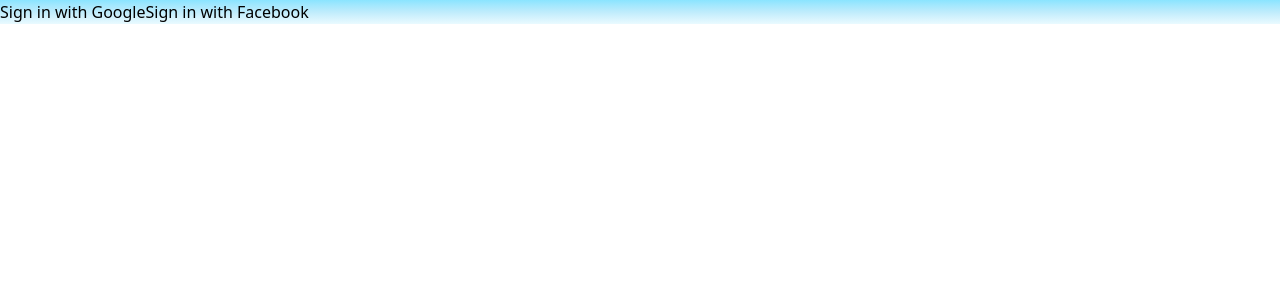
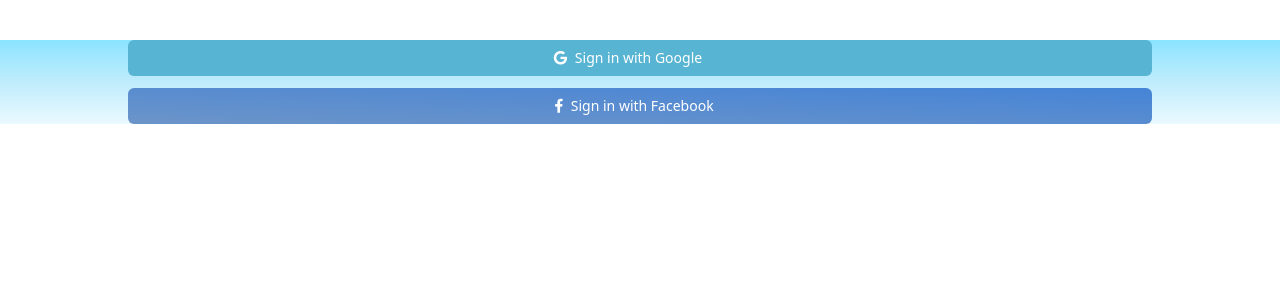
Before and after one commit to Heryakos-Technology/BIZEthio-frontend, a Vue app: page /#/Social in a window 1280 px wide. Shown: the top 300 px of the page. Built offline with nearby package versions, Linux system fonts and the light colour scheme; no server answers; what vue3-apexcharts would draw is missing.

Commit message:
new changes

```diff
--- a/index.html
+++ b/index.html
@@ -1,9 +1,8 @@
 <!DOCTYPE html>
-<html lang="en">
-
+<html lang="">
 <head>
   <meta charset="UTF-8">
-  <link rel="icon" href="/logo.png">
+  <link rel="icon" href="/favicon.ico">
   <meta name="viewport" content="width=device-width, initial-scale=1.0">
   <link href="/src/assets/main.css" rel="stylesheet">
   <link rel="stylesheet" href="https://cdnjs.cloudflare.com/ajax/libs/font-awesome/6.0.0-beta3/css/all.min.css">
@@ -13,16 +12,7 @@
 <body>
   <div id="app"></div>
   <script type="module" src="/src/main.js"></script>
-  <script>
-    window.fbAsyncInit = function () {
-      window.FB.init({
-        appId: '1205146000958902',
-        cookie: true,
-        xfbml: true,
-        version: 'v10.0'
-      });
-    };
-  </script>
   <script async defer crossorigin="anonymous" src="https://connect.facebook.net/en_US/sdk.js"></script>
 </body>
+
 </html>
--- a/src/firebase.js
+++ b/src/firebase.js
@@ -1,6 +1,6 @@
 // Import the functions you need from the SDKs you need
 import { initializeApp } from "firebase/app";
-import { getAuth, GoogleAuthProvider, FacebookAuthProvider } from 'firebase/auth';
+import { getAuth, GoogleAuthProvider, FacebookAuthProvider  } from 'firebase/auth';
 import { getAnalytics } from "firebase/analytics";
 
 // TODO: Add SDKs for Firebase products that you want to use
@@ -23,5 +23,7 @@ const firebaseConfig = {
 const app = initializeApp(firebaseConfig);
 
 const analytics = getAnalytics(app);
+const googleProvider = new GoogleAuthProvider();
+const facebookProvider = new FacebookAuthProvider();
 const auth = getAuth(app);
-export { auth };
+export { auth,googleProvider,facebookProvider };
--- a/src/views/Users/SignIn.vue
+++ b/src/views/Users/SignIn.vue
@@ -68,10 +68,10 @@
           </div>
           <div class="w-4/5 mx-auto text-white bg-cyan mt-5">
             <div class="w-3/4">
-                <button style="background: linear-gradient(to bottom left, #57B4D3 0%,  48%, #57B4D3 98%);" class="p1-1 py-2 rounded-3xl w-7/11 text-sm"><i class="fa-brands fa-google -ml-6 mr-1"></i>  Sign in with Google</button>
+                <button  @click="signInWithGoogle" style="background: linear-gradient(to bottom left, #57B4D3 0%,  48%, #57B4D3 98%);" class="p1-1 py-2 rounded-3xl w-7/11 text-sm"><i class="fa-brands fa-google -ml-6 mr-1"></i>  Sign in with Google</button>
             </div>
             <div class="mt-3 w-3/4">
-             <button style="background: linear-gradient(to bottom left, #4584D7 0%,  48%, #6B94C9 98%);" class="pl-1 py-2 rounded-3xl w-7/11 text-sm"><i class="fa-brands fa-facebook-f -ml-4 mr-1"></i>  Sign in with Facebook </button>
+             <button  @click="signInWithFacebook" style="background: linear-gradient(to bottom left, #4584D7 0%,  48%, #6B94C9 98%);" class="pl-1 py-2 rounded-3xl w-7/11 text-sm"><i class="fa-brands fa-facebook-f -ml-4 mr-1"></i>  Sign in with Facebook </button>
             </div>
           </div>
   </div>
@@ -152,10 +152,10 @@
           </div>
           <div class="w-4/5 mx-auto text-white bg-cyan mt-10">
             <div>
-                <button style="background: linear-gradient(to bottom left, #57B4D3 0%,  48%, #57B4D3 98%);" class="p1-1 py-2 rounded-md w-11/11 text-sm"><i class="fa-brands fa-twitter -ml-6 mr-1"></i>  Sign in with Twitter</button>
+                <button @click="signInWithGoogle" style="background: linear-gradient(to bottom left, #57B4D3 0%,  48%, #57B4D3 98%);" class="p1-1 py-2 rounded-md w-11/11 text-sm"><i class="fa-brands fa-google -ml-6 mr-1"></i>  Sign in with Google</button>
             </div>
             <div class="mt-3">
-             <button style="background: linear-gradient(to bottom left, #4584D7 0%,  48%, #6B94C9 98%);" class="pl-1 py-2 rounded-md w-11/11 text-sm"><i class="fa-brands fa-facebook-f -ml-4 mr-1"></i>  Sign in with Facebook </button>
+             <button  @click="signInWithFacebook" style="background: linear-gradient(to bottom left, #4584D7 0%,  48%, #6B94C9 98%);" class="pl-1 py-2 rounded-md w-11/11 text-sm"><i class="fa-brands fa-facebook-f -ml-4 mr-1"></i>  Sign in with Facebook </button>
             </div>
           </div>
 
@@ -230,10 +230,10 @@
           </div>
           <div class="w-4/5 mx-auto text-white bg-cyan mt-10">
             <div>
-                <button style="background: linear-gradient(to bottom left, #57B4D3 0%,  48%, #57B4D3 98%);" class="p1-1 py-2 rounded-md w-11/11 text-sm"><i class="fa-brands fa-twitter -ml-6 mr-1"></i>  Sign in with Twitter</button>
+                <button  @click="signInWithGoogle" style="background: linear-gradient(to bottom left, #57B4D3 0%,  48%, #57B4D3 98%);" class="p1-1 py-2 rounded-md w-11/11 text-sm"><i class="fa-brands fa-google -ml-6 mr-1"></i>  Sign in with google</button>
             </div>
             <div class="mt-3">
-             <button style="background: linear-gradient(to bottom left, #4584D7 0%,  48%, #6B94C9 98%);" class="pl-1 py-2 rounded-md w-11/11 text-sm"><i class="fa-brands fa-facebook-f -ml-4 mr-1"></i>  Sign in with Facebook </button>
+             <button  @click="signInWithFacebook" style="background: linear-gradient(to bottom left, #4584D7 0%,  48%, #6B94C9 98%);" class="pl-1 py-2 rounded-md w-11/11 text-sm"><i class="fa-brands fa-facebook-f -ml-4 mr-1"></i>  Sign in with Facebook </button>
             </div>
           </div>
 
@@ -256,6 +256,9 @@
   import { useRouter } from 'vue-router';
   import axios from 'axios';
   import { login } from '../../auth';
+  import { auth, googleProvider, facebookProvider } from '..//../firebase';
+  import { signInWithPopup } from 'firebase/auth';
+
 
   export default {
     components: {
@@ -275,6 +278,26 @@
       const isLoginButtonDisabled = computed(() => {
       return email.value.trim() === '' || password.value.trim() === '';
     });
+   const signInWithGoogle = async()=> {
+        try {
+          await signInWithPopup(auth, googleProvider);
+          console.log("Google sign-in successful");
+
+        } catch (error) {
+          console.error("Error during Google sign-in:", error);
+        }
+      };
+      const signInWithFacebook =  async()=> {
+        try {
+          await signInWithPopup(auth, facebookProvider);
+          console.log("Facebook sign-in successful");
+          router.push('/signin');
+
+        } catch (error) {
+          console.error("Error during Facebook sign-in:", error);
+          alert(error)
+        }
+      };
     const validateEmail = () => {
       emailError.value = '';
       if (!email.value) {
@@ -381,7 +404,9 @@ onMounted(() => {
       emailError,
       passwordError,
       validateEmail,
-      validatePassword
+      validatePassword,
+      signInWithGoogle,
+      signInWithFacebook
       };
     },
   };
--- a/src/views/Users/Social.vue
+++ b/src/views/Users/Social.vue
@@ -1,71 +1,56 @@
 <template>
-    <div>
-      <button @click="signInWithGoogle">Sign in with Google</button>
-      <button @click="signInWithFacebook">Sign in with Facebook</button>
+    <div class="w-4/5 mx-auto text-white bg-cyan mt-10">
+      <div>
+        <button
+          @click="signInWithGoogle"
+          style="background: linear-gradient(to bottom left, #57B4D3 0%,  48%, #57B4D3 98%);"
+          class="p1-1 py-2 rounded-md w-11/11 text-sm"
+        >
+          <i class="fa-brands fa-google -ml-6 mr-1"></i> Sign in with Google
+        </button>
+      </div>
+      <div class="mt-3">
+        <button
+          @click="signInWithFacebook"
+          style="background: linear-gradient(to bottom left, #4584D7 0%,  48%, #6B94C9 98%);"
+          class="pl-1 py-2 rounded-md w-11/11 text-sm"
+        >
+          <i class="fa-brands fa-facebook-f -ml-4 mr-1"></i> Sign in with Facebook
+        </button>
+      </div>
     </div>
   </template>
 
   <script>
-  import { initializeApp, getApp, getApps } from 'firebase/app';
-  import { getAuth, signInWithPopup, GoogleAuthProvider, FacebookAuthProvider } from 'firebase/auth';
-  import { onMounted } from 'vue';
+  import { auth, googleProvider, facebookProvider } from '..//../firebase';
+  import { signInWithPopup } from 'firebase/auth';
 
   export default {
-    setup() {
-      const firebaseConfig = {
-        apiKey: "AIzaSyATMyBqsslwYAQwCeCBYLaNMjvxovmZB94",
-        authDomain: "bizethio-60df1.firebaseapp.com",
-        projectId: "bizethio-60df1",
-        storageBucket: "bizethio-60df1.appspot.com",
-        messagingSenderId: "340021224315",
-        appId: "1:340021224315:web:bb62c25d4d72b4834853de",
-        measurementId: "G-9WPEFMJ0YP"
-      };
+    methods: {
+      async signInWithGoogle() {
+        try {
+          await signInWithPopup(auth, googleProvider);
+          console.log("Google sign-in successful");
 
-      const app = getApps().length ? getApp() : initializeApp(firebaseConfig);
-      const auth = getAuth(app);
-      const googleProvider = new GoogleAuthProvider();
-      const facebookProvider = new FacebookAuthProvider();
+        } catch (error) {
+          console.error("Error during Google sign-in:", error);
+        }
+      },
+      async signInWithFacebook() {
+        try {
+          await signInWithPopup(auth, facebookProvider);
+          console.log("Facebook sign-in successful");
+          router.push('/signin');
 
-      const signInWithGoogle = async () => {
-        try {
-          const result = await signInWithPopup(auth, googleProvider);
-          console.log('Google Sign-In successful:', result);
         } catch (error) {
-          console.error('Error during Google Sign-In:', error);
-          alert(error.message);
+          console.error("Error during Facebook sign-in:", error);
+          alert(error)
         }
-      };
-
-      const signInWithFacebook = async () => {
-        try {
-    const result = await signInWithPopup(auth, facebookProvider);
-    console.log('Facebook Sign-In successful:', result);
-  } catch (error) {
-    if (error.code === 'auth/popup-closed-by-user') {
-      alert('The login popup was closed before completion. Please try again.');
-    } else {
-      console.error('Error during Facebook Sign-In:', error);
-      alert(error.message);
+      }
     }
   }
-      };
+  </script>
 
-      onMounted(() => {
-        window.fbAsyncInit = function () {
-          window.FB.init({
-            appId: '1205146000958902',
-            cookie: true,
-            xfbml: true,
-            version: 'v10.0',
-          });
-        };
-      });
-
-      return {
-        signInWithGoogle,
-        signInWithFacebook,
-      };
-    },
-  };
-  </script>
+  <style scoped>
+  /* Add any necessary styles here */
+  </style>
```
Also changed, not shown: src/views/Users/NextPage.vue (+16 -12 lines).
